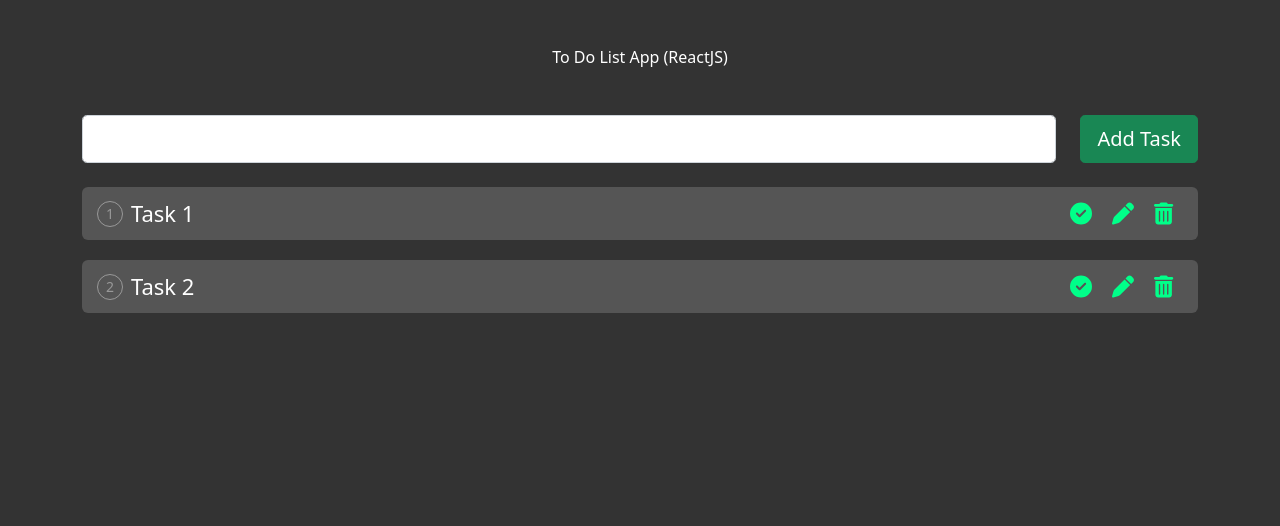
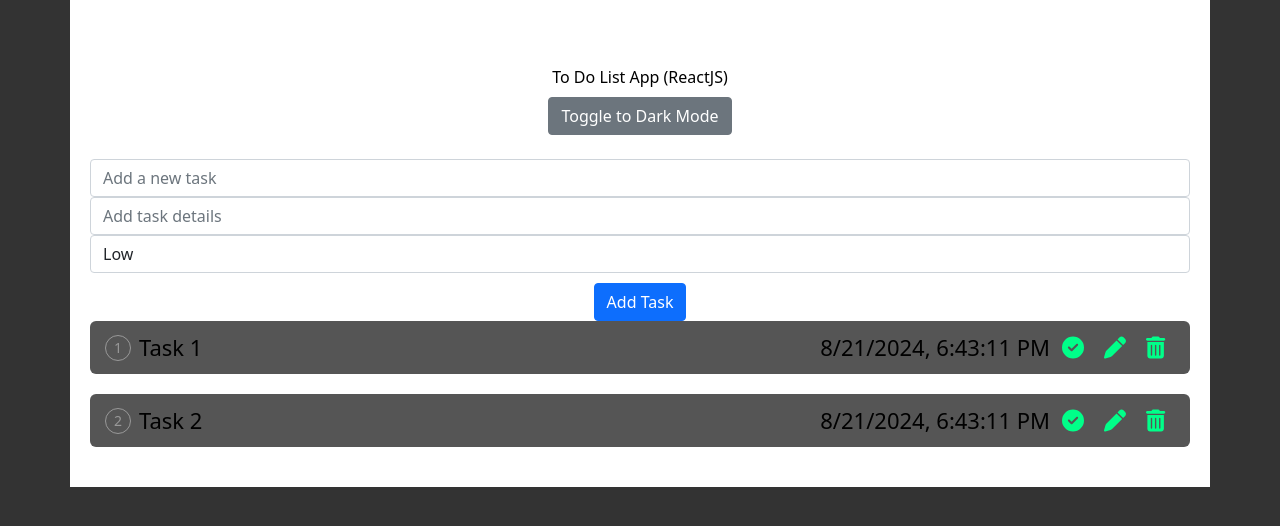
Before and after one commit to RadenSparks/React-Todo-List-V2, a React (Create React App) app: page / in a window 1280 px wide. Shown: the top 526 px of the page. Built offline with nearby package versions, Linux system fonts and the light colour scheme.

Commit message:
Update Light/Dark Mode

```diff
--- a/package.json
+++ b/package.json
@@ -11,6 +11,7 @@
     "bootstrap": "^5.1.3",
     "clsx": "^2.1.1",
     "framer-motion": "^11.3.28",
+    "ldrs": "^1.0.2",
     "react": "^18.0.0",
     "react-dom": "^18.0.0",
     "react-scripts": "5.0.1",
--- a/src/App.css
+++ b/src/App.css
@@ -1041,3 +1041,43 @@
   content: var(--tw-content);
   background-image: var(--dark-gradient),var(--aurora);
 }
+.taskDetails {
+  margin-top: 10px;
+  padding: 10px;
+  background-color: #131212;
+  border: 1px solid #ddd;
+  border-radius: 5px;
+}
+.taskPriorityBox {
+  display: inline-block;
+  background-color: #131212; /* Light gray background */
+  border: 1px solid #ccc; /* Gray border */
+  border-radius: 4px; /* Rounded corners */
+  padding: 4px 8px; /* Padding for spacing */
+  margin-left: 5px; /* Space from the task createdAt */
+}
+
+.priorityText {
+  font-weight: bold; /* Bold text for emphasis */
+}
+body {
+  transition: background-color 0.3s, color 0.3s;
+}
+
+.container {
+  padding: 20px;
+}
+
+.light-mode {
+  background-color: #ffffff;
+  color: #000000;
+}
+
+.dark-mode {
+  background-color: #333333;
+  color: #ffffff;
+}
+
+.btn {
+  margin-top: 10px;
+}
--- a/src/App.js
+++ b/src/App.js
@@ -1,144 +1,87 @@
-import {useState} from 'react'
-import AddTaskForm from './components/AddTaskForm.jsx'
-import UpdateForm from './components/UpdateForm.jsx'
-import ToDo from './components/ToDo.jsx'
+import { useState } from 'react';
+import AddTaskForm from './components/AddTaskForm.jsx';
+import UpdateForm from './components/UpdateForm.jsx';
+import ToDo from './components/ToDo.jsx';
 
-import 'bootstrap/dist/css/bootstrap.min.css'
-
-import './App.css'
+import 'bootstrap/dist/css/bootstrap.min.css';
+import './App.css';
 import React from "react";
-import { Meteors } from "../ui/meteors";
-
-export function MeteorsDemo() {
-  return (
-    <div className="">
-      <div className=" w-full relative max-w-xs">
-        <div className="absolute inset-0 h-full w-full bg-gradient-to-r from-blue-500 to-teal-500 transform scale-[0.80] bg-red-500 rounded-full blur-3xl" />
-        <div className="relative shadow-xl bg-gray-900 border border-gray-800  px-4 py-8 h-full overflow-hidden rounded-2xl flex flex-col justify-end items-start">
-          <div className="h-5 w-5 rounded-full border flex items-center justify-center mb-4 border-gray-500">
-            <svg
-              xmlns="http://www.w3.org/2000/svg"
-              fill="none"
-              viewBox="0 0 24 24"
-              strokeWidth="1.5"
-              stroke="currentColor"
-              className="h-2 w-2 text-gray-300"
-            >
-              <path
-                strokeLinecap="round"
-                strokeLinejoin="round"
-                d="M4.5 4.5l15 15m0 0V8.25m0 11.25H8.25"
-              />
-            </svg>
-          </div>
-
-          <h1 className="font-bold text-xl text-white mb-4 relative z-50">
-            Meteors because they&apos;re cool
-          </h1>
-
-          <p className="font-normal text-base text-slate-500 mb-4 relative z-50">
-            I don&apos;t know what to write so I&apos;ll just paste something
-            cool here. One more sentence because lorem ipsum is just
-            unacceptable. Won&apos;t ChatGPT the shit out of this.
-          </p>
-
-          <button className="border px-4 py-1 rounded-lg  border-gray-500 text-gray-300">
-            Explore
-          </button>
-
-          {/* Meaty part - Meteor effect */}
-          <Meteors number={20} />
-        </div>
-      </div>
-    </div>
-  );
-}
-
 
 function App() {
+  // Theme State
+  const [isDarkMode, setIsDarkMode] = useState(false);
 
   // Tasks (ToDo List) State
-
   const [toDo, setToDo] = useState([
-    {id: 1, title: 'Task 1', status: false},
-    {id: 2, title: 'Task 2', status: false}
-  ])
+    { id: 1, title: 'Task 1', status: false, createdAt: new Date().toLocaleString() },
+    { id: 2, title: 'Task 2', status: false, createdAt: new Date().toLocaleString() }
+  ]);
 
   // Temp State
-
-  const [newTask, setNewTask] = useState('')
-  const [updateData, setUpdateData] = useState('')
+  const [newTask, setNewTask] = useState('');
+  const [updateData, setUpdateData] = useState('');
 
   // Add task
-
-  const addTask = () => {
-    if(newTask) {
-      let num = toDo.length + 1
+  const addTask = (priority) => {
+    if (newTask) {
+      let num = toDo.length + 1;
 
       setToDo([
         ...toDo,
-        { id: num, title: newTask, status: false }
-      ])
+        { id: num, title: newTask, status: false, createdAt: new Date().toLocaleString(), priority } // Include priority
+      ]);
 
-      setNewTask('')
-
+      setNewTask('');
     }
-  }
+  };
 
   // Delete task
-
   const deleteTask = (id) => {
-
-
-    setToDo(toDo.filter(task => task.id !== id))
-
-  }
+    setToDo(toDo.filter(task => task.id !== id));
+  };
 
   // Mark task as done or completed
-
   const markDone = (id) => {
-
     setToDo(toDo.map(
       task => task.id === id
         ? ({ ...task, status: !task.status })
-      : (task)
-    ))
-
-  }
+        : task
+    ));
+  };
 
   // Cancel update
-
   const cancelUpdate = () => {
-    setUpdateData('')
-  }
+    setUpdateData('');
+  };
 
   // Change task for update
-
   const changeHolder = (e) => {
-
-    setUpdateData({...updateData, title: e.target.value})
-
-  }
+    setUpdateData({ ...updateData, title: e.target.value });
+  };
 
   // Update task
-
   const updateTask = () => {
-
-    let removeOldRecord = [...toDo].filter(task => task.id !== updateData.id)
+    let removeOldRecord = [...toDo].filter(task => task.id !== updateData.id);
     setToDo([
       ...removeOldRecord,
       updateData
-    ])
+    ]);
 
-    setUpdateData('')
+    setUpdateData('');
+  };
 
-  }
+  // Toggle Theme
+  const toggleTheme = () => {
+    setIsDarkMode(!isDarkMode);
+  };
 
   return (
-    <div className="container App">
-
+    <div className={`container App ${isDarkMode ? 'dark-mode' : 'light-mode'}`}>
       <br /><br />
       <h2>To Do List App (ReactJS)</h2>
+      <button onClick={toggleTheme} className="btn btn-secondary">
+        Toggle to {isDarkMode ? 'Light' : 'Dark'} Mode
+      </button>
       <br /><br />
 
       {updateData && updateData ? (
@@ -156,7 +99,7 @@
         />
       )}
 
-    {toDo && toDo.length ? '' : 'No Tasks...'}
+      {toDo && toDo.length === 0 ? 'No Tasks...' : ''}
 
       <ToDo
         toDo={toDo}
@@ -164,7 +107,6 @@
         setUpdateData={setUpdateData}
         deleteTask={deleteTask}
       />
-
     </div>
   );
 }
--- a/src/components/AddTaskForm.jsx
+++ b/src/components/AddTaskForm.jsx
@@ -1,25 +1,40 @@
+import React, { useState } from 'react';
+
 const AddTaskForm = ({ newTask, setNewTask, addTask }) => {
-  return(
-    <>
-      {/* Add Task */}
-      <div className="row">
-        <div className="col">
-          <input
-            value={newTask}
-            onChange={ (e) => setNewTask(e.target.value)}
-            className="form-control form-control-lg"
-          />
-        </div>
-        <div className="col-auto">
-          <button
-            onClick={addTask}
-            className="btn btn-lg btn-success"
-          >Add Task</button>
-        </div>
-      </div>
-      <br />
-    </>
-  )
-}
+  const [taskDetails, setTaskDetails] = useState(''); // State for task details
+  const [priority, setPriority] = useState('low'); // Default priority
+
+  const handleAddTask = () => {
+    if (newTask && taskDetails) {
+      addTask(newTask, taskDetails, priority); // Pass name, details, and priority
+      setNewTask(''); // Reset task name
+      setTaskDetails(''); // Reset task details
+      setPriority('low'); // Reset priority after adding
+    }
+  };
+
+  return (
+    <div>
+      <input
+        value={newTask}
+        onChange={(e) => setNewTask(e.target.value)}
+        className="form-control"
+        placeholder="Add a new task"
+      />
+      <input
+        value={taskDetails}
+        onChange={(e) => setTaskDetails(e.target.value)}
+        className="form-control"
+        placeholder="Add task details"
+      />
+      <select value={priority} onChange={(e) => setPriority(e.target.value)} className="form-control">
+        <option value="low">Low</option>
+        <option value="medium">Medium</option>
+        <option value="high">High</option>
+      </select>
+      <button onClick={handleAddTask} className="btn btn-primary">Add Task</button>
+    </div>
+  );
+};
 
 export default AddTaskForm;
--- a/src/components/ToDo.jsx
+++ b/src/components/ToDo.jsx
@@ -1,33 +1,36 @@
 import React from 'react';
-
-import { FontAwesomeIcon } from '@fortawesome/react-fontawesome'
+import { FontAwesomeIcon } from '@fortawesome/react-fontawesome';
 import {
   faCircleCheck, faPen, faTrashCan
-} from '@fortawesome/free-solid-svg-icons'
+} from '@fortawesome/free-solid-svg-icons';
 
 const ToDo = ({ toDo, markDone, setUpdateData, deleteTask }) => {
-  return(
+  return (
     <>
       {toDo && toDo
         .sort((a, b) => a.id > b.id ? 1 : -1)
-      .map( (task, index) => {
-        return(
+        .map((task, index) => {
+          // Format the createdAt date
+          const createdAt = new Date(task.createdAt).toLocaleString();
+
+          return (
             <React.Fragment key={task.id}>
               <div className="col taskBg">
-              <div className={ task.status ? 'done' : '' }>
+                <div className={task.status ? 'done' : ''}>
                   <span className="taskNumber">{index + 1}</span>
                   <span className="taskText">{task.title}</span>
+                  <span className="taskTime">{createdAt}</span> {/* Displaying the created time */}
                 </div>
                 <div className="iconsWrap">
                   <span title="Completed / Not Completed"
-                  onClick={ (e) => markDone(task.id) }
+                    onClick={(e) => markDone(task.id)}
                   >
                     <FontAwesomeIcon icon={faCircleCheck} />
                   </span>
 
                   {task.status ? null : (
                     <span title="Edit"
-                    onClick={ () => setUpdateData(task) }
+                      onClick={() => setUpdateData(task)}
                     >
                       <FontAwesomeIcon icon={faPen} />
                     </span>
@@ -41,11 +44,11 @@
                 </div>
               </div>
             </React.Fragment>
-        )
+          );
         })
       }
     </>
-  )
+  );
 }
 
 export default ToDo;
--- a/src/ui/lib/utils.ts
+++ /dev/null
@@ -1,6 +0,0 @@
-import { ClassValue, clsx } from "clsx";
-import { twMerge } from "tailwind-merge";
-
-export function cn(...inputs: ClassValue[]) {
-  return twMerge(clsx(inputs));
-}
```
Also changed, not shown: src/components/UpdateForm.jsx (+22 -11 lines), 1 other file (tests, documents, lock files or other folders). Lines whose indentation alone changed are shown as unchanged.
